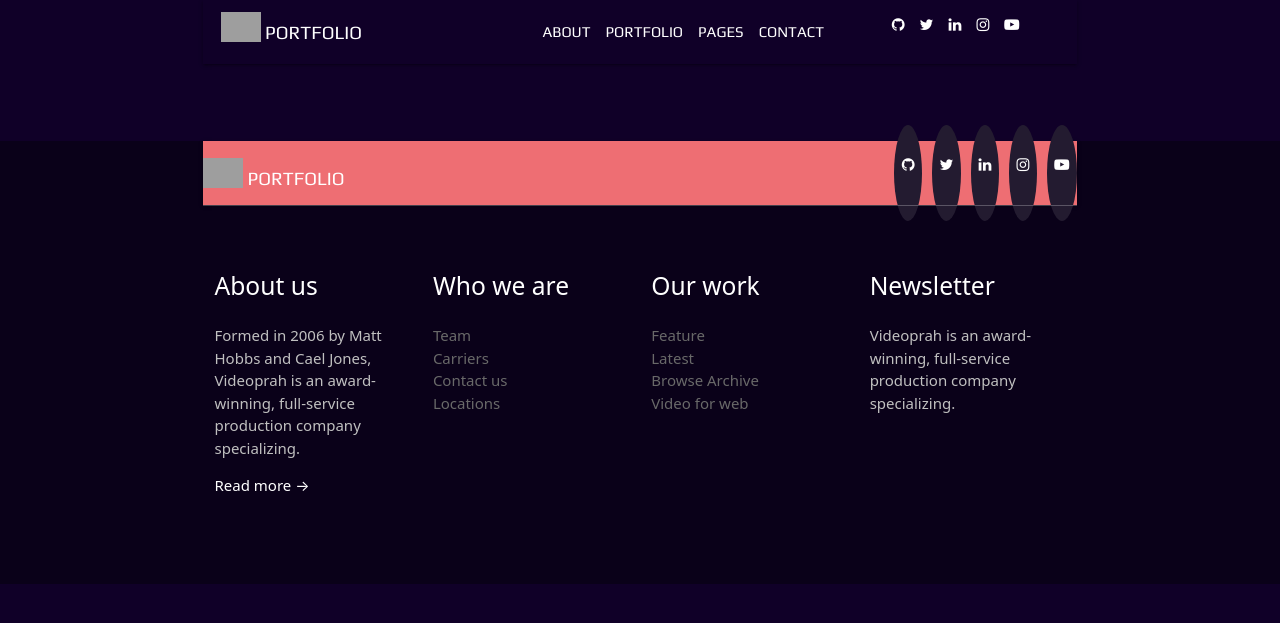
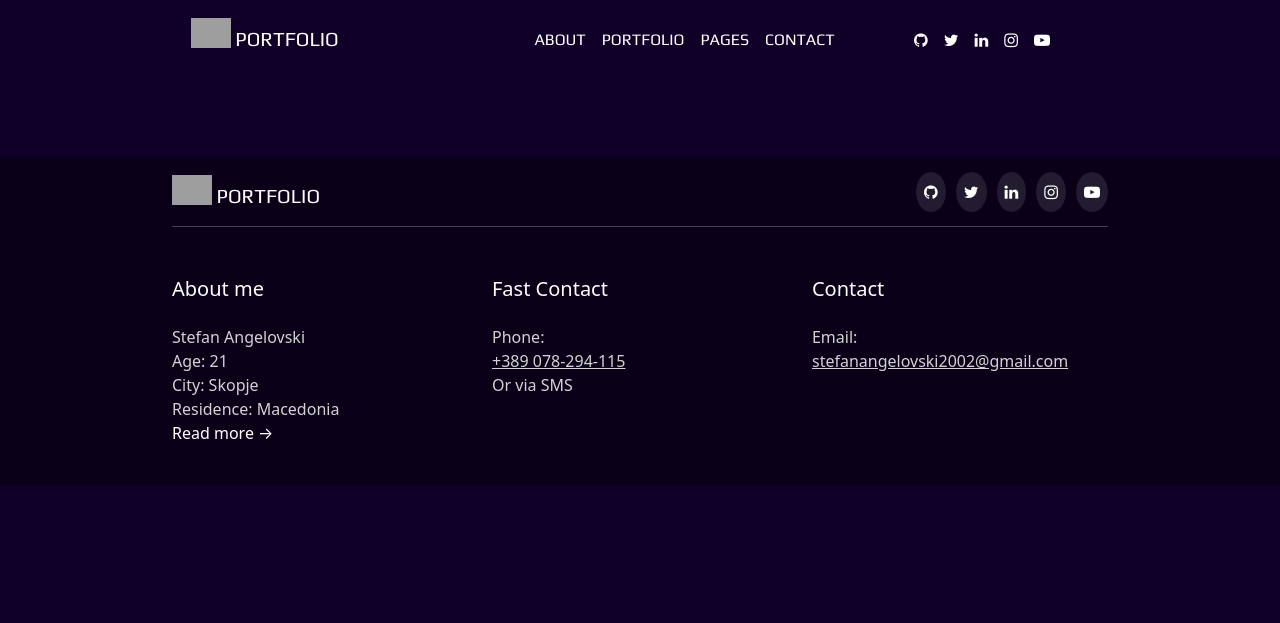
Before and after one commit to StefanAngelovski/Portfolio-Page, a Django app: template mainApp/templates/layout.html in a window 1280 px wide. Shown: the top 623 px of the page. Run offline with Django 5.2, Linux system fonts and the light colour scheme; the template is opened without the code that fills it, so the values that code supplies are empty; grey boxes are pictures that could not be loaded.

Commit message:
About section filled in

```diff
--- a/mainApp/templates/layout.html
+++ b/mainApp/templates/layout.html
@@ -27,7 +27,7 @@
     <link rel="stylesheet" href="https://cdnjs.cloudflare.com/ajax/libs/OwlCarousel2/2.3.4/assets/owl.theme.default.min.css" integrity="sha512-sMXtMNL1zRzolHYKEujM2AqCLUR9F2C4/05cdbxjjLSRvMQIciEPCQZo++nk7go3BtSuK9kfa/s+a4f4i5pLkw==" crossorigin="anonymous" referrerpolicy="no-referrer" />
 
     <!-- Compiled and minified CSS -->
-    <link rel="stylesheet" href="https://cdnjs.cloudflare.com/ajax/libs/materialize/1.0.0/css/materialize.min.css">
+    <!--<link rel="stylesheet" href="https://cdnjs.cloudflare.com/ajax/libs/materialize/1.0.0/css/materialize.min.css">-->
 </head>
 
 <style>
@@ -50,6 +50,7 @@
 
         .card:hover{
             transform: scale(1.15);
+            background-color: blue;
         }
 
 
@@ -106,6 +107,11 @@
         top: -0.5rem;
     }
 
+    #contact span, #contact a{
+        color: lightgray;
+        padding-bottom: 5%
+    }
+
     .contactIcons{
         max-width: 10%;
     }
@@ -143,10 +149,6 @@
         color: white;
     }
 
-    .workLink a, .workLink a:hover {
-        color: dimgray;
-        text-decoration: none;
-    }
 
     #sidebar{
         position: fixed;
@@ -272,7 +274,7 @@
     <section id="background" >
         <div class="container">
             <nav class="navbar navbar-expand-lg" id="mobileBackground">
-                <a class="navbar-brand py-3 pl-5" style="padding-left: 2%;" id="portfolioBrand" href="{% url 'mainApp:index' %}">
+                <a class="navbar-brand py-3 pl-5" style="padding-left: 2%;" id="portfolioBrand" href="#">
                     <img id="logo" src="https://res.cloudinary.com/dk2fdiuvb/image/upload/v1716648762/Background%20media/logos/dqa4nsbyywmfo7r4ty8p.png" alt="IMG">
                     PORTFOLIO
                 </a>
@@ -280,7 +282,7 @@
                 <div class="navbarStyle collapse navbar-collapse justify-content-center" id="centerNav">
                     <ul class="navbar-nav">
                         <li class="nav-item">
-                            <a class="nav-link" href="#aboutMe">ABOUT</a>
+                            <a class="nav-link" href="#secondTitle">ABOUT</a>
                         </li>
                         <li class="nav-item">
                             <a class="nav-link" href="#centerSection">PORTFOLIO</a>
@@ -289,7 +291,7 @@
                             <a class="nav-link">PAGES</a>
                         </li>
                         <li class="nav-item">
-                            <a class="nav-link">CONTACT</a>
+                            <a class="nav-link" href="#contact">CONTACT</a>
                         </li>
                     </ul>
                 </div>
@@ -298,7 +300,7 @@
                             <svg style="margin-top: 60%; margin-bottom: 60%; border: 1px solid cyan" xmlns="http://www.w3.org/2000/svg" height="40px" viewBox="0 -960 960 960" width="40px" fill="#e8eaed"><path d="m256-200-56-56 224-224-224-224 56-56 224 224 224-224 56 56-224 224 224 224-56 56-224-224-224 224Z"/></svg>
                         </li>
                         <li class="nav-item">
-                            <a class="nav-link" href="#background">HOME</a>
+                            <a class="nav-link" href="#">HOME</a>
                         </li>
                         <li class="nav-item">
                             <a class="nav-link" href="#aboutMe">ABOUT</a>
@@ -310,7 +312,7 @@
                             <a class="nav-link">PAGES</a>
                         </li>
                         <li class="nav-item">
-                            <a class="nav-link"">CONTACT</a>
+                            <a class="nav-link" href="#contact">CONTACT</a>
                         </li>
                     </ul>
                 <script>
@@ -363,13 +365,12 @@
     <section class="container" style="padding-bottom: 2%; padding-top: 4%;">
         {% block content %}{% endblock %}
     </section>
-    <span id="aboutMe"></span>
     {% block centerSection %}{% endblock %}
     <div style="background-color: rgb(10, 1, 25)">
         <div class="container">
-            <footer class="pb-5">
+            <footer class="pb-3">
                 <nav class="navbar navbar-expand-md">
-                    <a class="navbar-brand pt-3" id="portfolioBrand" href="{% url 'mainApp:index' %}">
+                    <a class="navbar-brand pt-3" id="portfolioBrand" href="#">
                         <img id="logo" src="https://res.cloudinary.com/dk2fdiuvb/image/upload/v1716648762/Background%20media/logos/dqa4nsbyywmfo7r4ty8p.png" alt="IMG">
                         PORTFOLIO
                     </a>
@@ -403,32 +404,27 @@
                     </ul>
                 </nav>
                 <hr style="color: white; margin: 0; padding: 0 0 50px;">
-                <div class="row">
-                    <div class="pb-4 col col-md-3 col-12">
-                        <h5 class="text-white pb-3">About us</h5>
-                        <p style="color: silver">Formed in 2006 by Matt Hobbs and Cael Jones, Videoprah is an award-winning, full-service production company specializing.</p>
+                <div class="row" id="contact">
+                    <div class="pb-4 col col-md-4 col-12">
+                        <h5 class="text-white pb-3">About me</h5>
+                        <span>Stefan Angelovski<br></span>
+                        <span>Age: 21<br></span>
+                        <span>City: Skopje<br></span>
+                        <span style="padding-bottom: 50px">Residence: Macedonia<br></span>
                         <a href="#" class="text-white" style="text-decoration: none">Read more &#8594</a>
                     </div>
 
-                    <div class="pb-4 col col-md-3 col-12 d-flex flex-column workLink">
-                        <h5 class="text-white pb-3">Who we are</h5>
-                        <a href="#">Team</a>
-                        <a href="#">Carriers</a>
-                        <a href="#">Contact us</a>
-                        <a href="#">Locations</a>
+
+                    <div class="pb-4 col col-md-4 col-12 d-flex flex-column">
+                        <h5 class="text-white pb-3">Fast Contact</h5>
+                        <span>Phone:<br><a href="tel:+389-78-294-115">+389 078-294-115</a><br>
+                        Or via SMS</span>
                     </div>
 
-                    <div class="pb-4 col col-md-3 col-12 d-flex flex-column workLink">
-                        <h5 class="text-white pb-3">Our work</h5>
-                        <a href="#">Feature</a>
-                        <a href="#">Latest</a>
-                        <a href="#">Browse Archive</a>
-                        <a href="#">Video for web</a>
-                    </div>
-
-                    <div class="pb-4 col col-md-3 col-12">
-                        <h5 class="text-white pb-3">Newsletter</h5>
-                        <p style="color: silver">Videoprah is an award-winning, full-service production company specializing.</p>
+                    <div class="pb-4 col col-md-4 col-12">
+                        <h5 class="text-white pb-3">Contact</h5>
+                        <span>Email:<br></span>
+                        <a href="mailto:stefanangelovski2002@gmail.com">stefanangelovski2002@gmail.com</a>
                     </div>
                 </div>
             </footer>
```
Also changed, not shown: mainApp/templates/index.html (+12 -5 lines).
